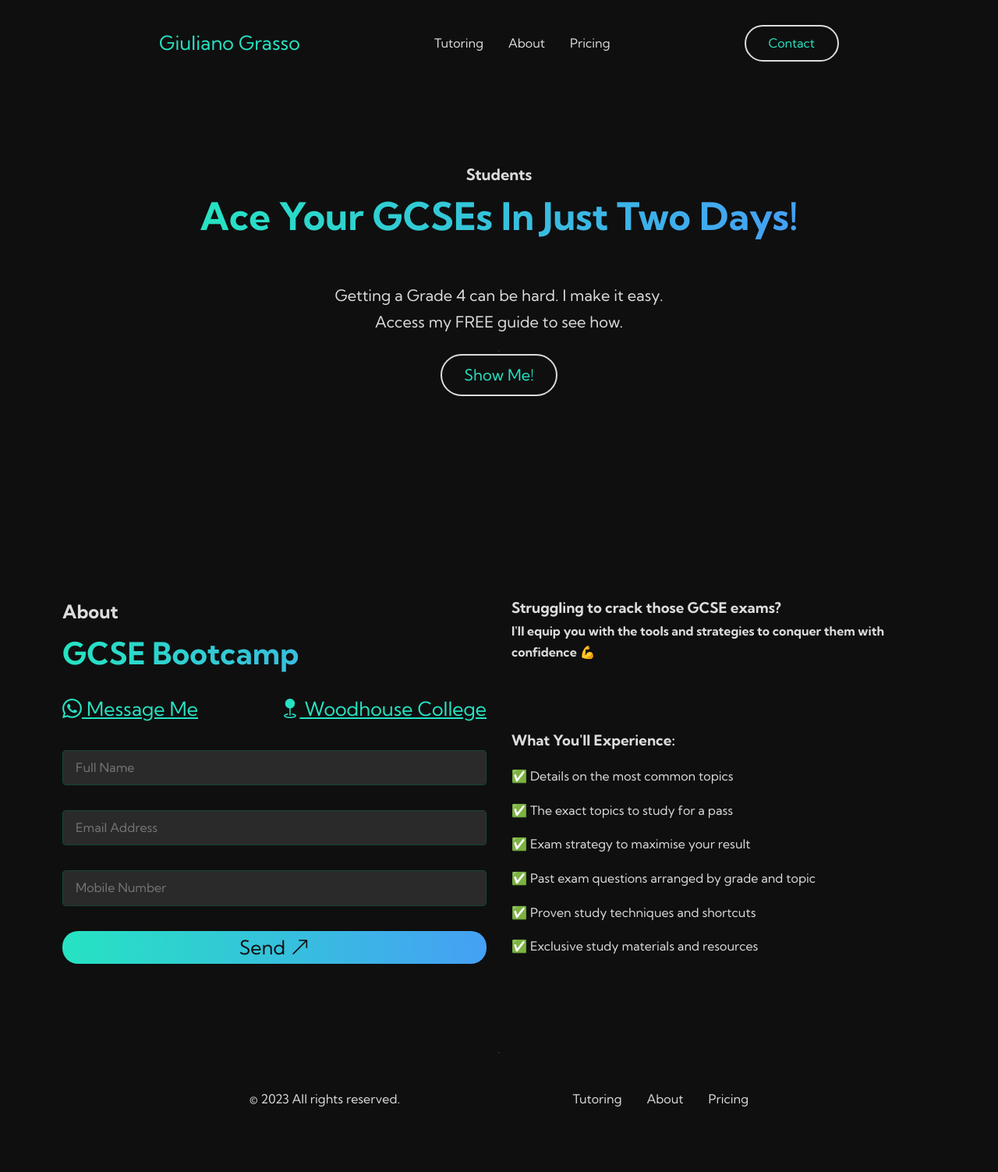
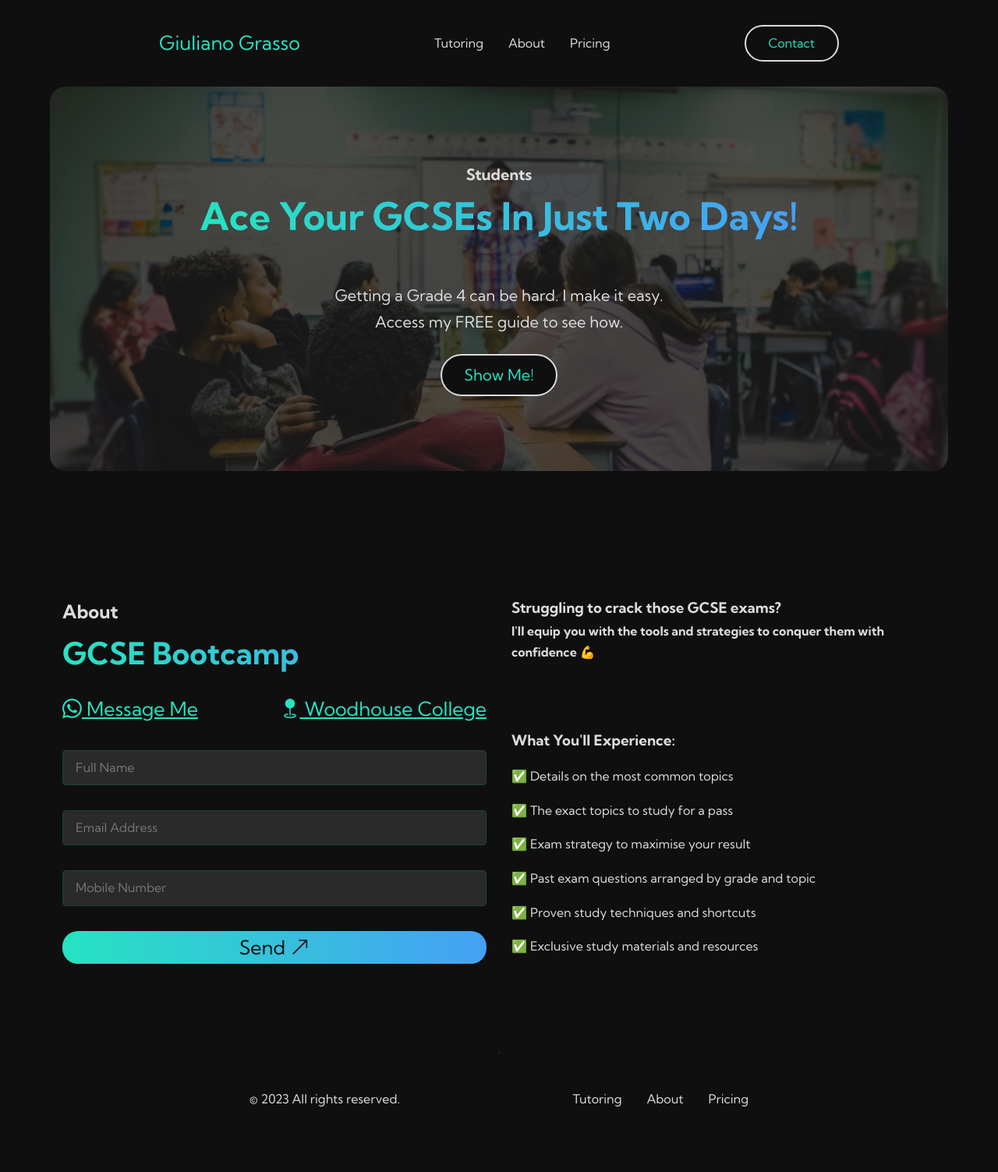
Before and after one commit to GG1982/Jekyll-ggmaths, a Jekyll site: the page built from pages/group-lessons.html, in a window 1280 px wide. Shown: the whole page at 78% size. Built offline with Jekyll 4.4.1, drawn with Linux system fonts in a browser that asks for light colours.

Commit message:
fix image loading

```diff
--- a/_sass/groups.scss
+++ b/_sass/groups.scss
@@ -12,7 +12,7 @@
     content: "";
     position: absolute;
     inset: 0;
-    background-image: url("{{ site.baseurl }}/assets/images/class_of_students.jpg");
+    background-image: url("/assets/images/class_of_students.jpg");
     background-size: cover;
     background-repeat: no-repeat;
     border-radius: 20px;
```
Also changed, not shown: 2 other files.
